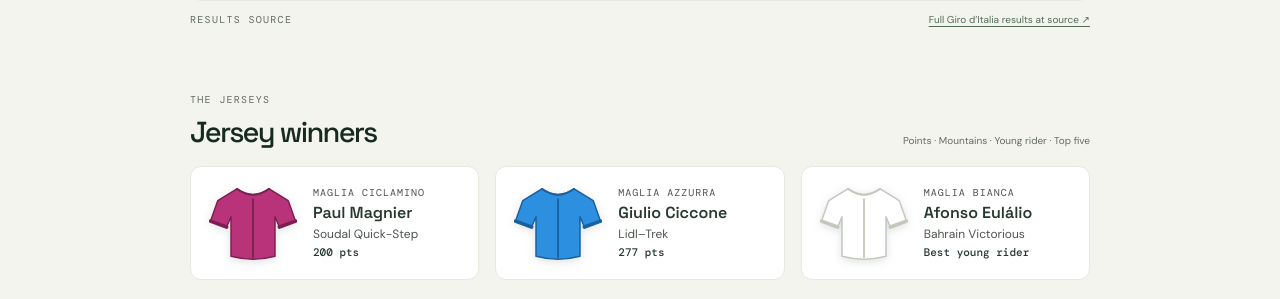
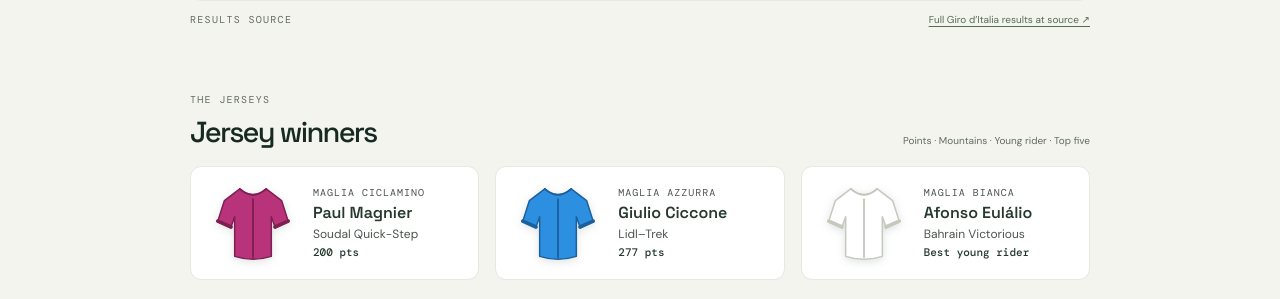
Before and after one commit to claicham/visual-regression, an Angular app in the folder app/: page /races/giro-ditalia in a window 1280 px wide. Shown: the part 1251-1550 px from the top of the page. Built offline with nearby package versions, Linux system fonts and the light colour scheme.

Commit message:
jersey shape fix

```diff
--- a/app/src/app/components/jersey-winners/jersey-winners.html
+++ b/app/src/app/components/jersey-winners/jersey-winners.html
@@ -28,14 +28,14 @@
           />
         }
         <path
-          d="M2 52 L24 60 M118 52 L96 60"
+          d="M12 52 L30 60 M108 52 L90 60"
           fill="none"
           [attr.stroke]="item.jersey.trim"
           stroke-width="5"
           stroke-linecap="round"
         />
         <path
-          d="M38 8 Q60 24 82 8 M60 22 V101"
+          d="M42 8 Q60 24 78 8 M60 22 V101"
           fill="none"
           [attr.stroke]="item.jersey.trim"
           stroke-width="2.5"
--- a/app/src/app/components/jersey-winners/jersey-winners.ts
+++ b/app/src/app/components/jersey-winners/jersey-winners.ts
@@ -20,7 +20,7 @@ interface JerseyTab {
 }
 
 const jerseyShape =
-  'M38 8 L12 24 L2 52 L24 60 L30 46 L30 100 Q60 108 90 100 L90 46 L96 60 L118 52 L108 24 L82 8 Q60 24 38 8 Z';
+  'M42 8 L21 24 L12 52 L30 60 L35 46 L35 100 Q60 108 85 100 L85 46 L90 60 L108 52 L99 24 L78 8 Q60 24 42 8 Z';
 
 @Component({
   selector: 'app-jersey-winners',
```
